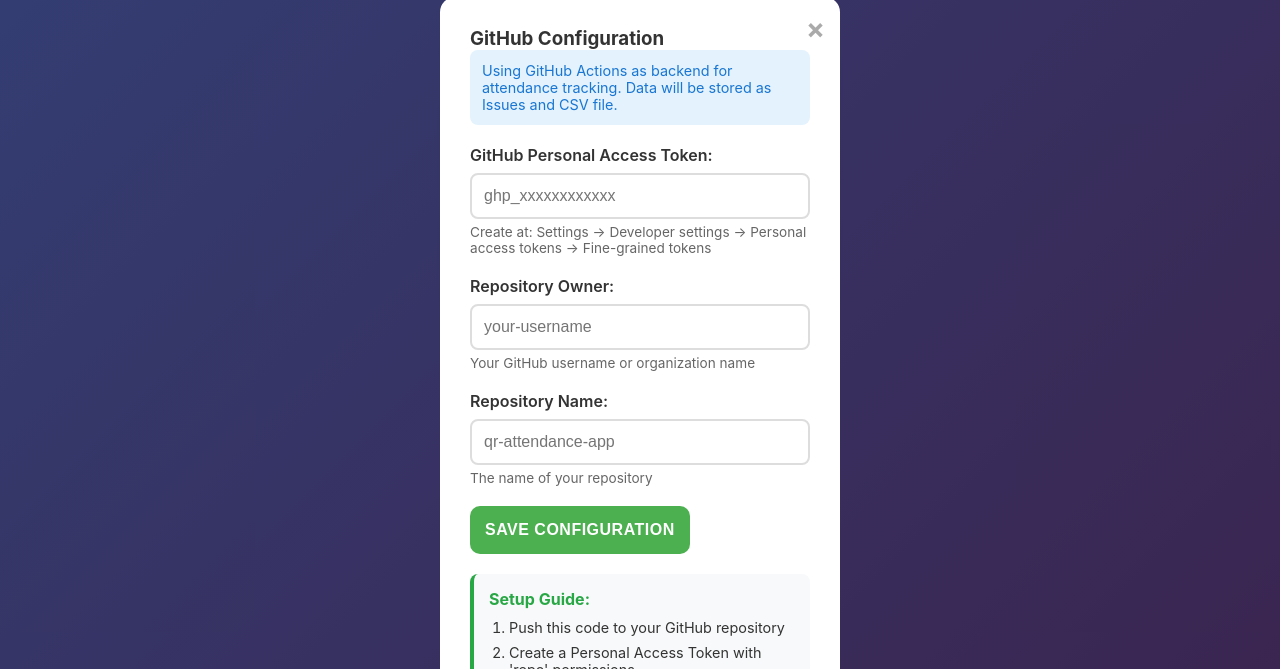
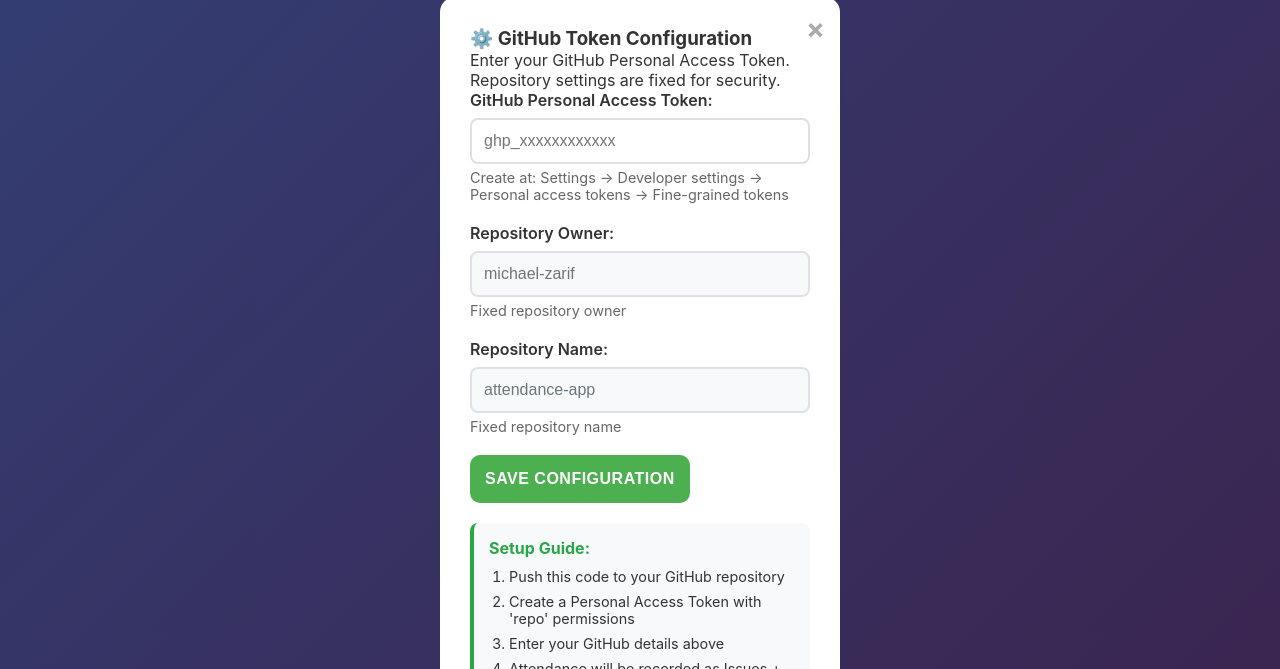
Before and after one commit to michael-zarif/attendance-app, a website: page index.html in a window 1280 px wide. Shown: the part 131-800 px from the top of the page. Drawn offline with nearby package versions, Linux system fonts and the light colour scheme.

Commit message:
Make repo config fields readonly and update UI
The repository owner and name fields in the configuration modal are now readonly and pre-filled for security. The modal text and instructions have been updated to reflect this change. Default values are enforced in the config loader. Styles for readonly inputs and a red stop button have been added for improved UX.

```diff
--- a/index.html
+++ b/index.html
@@ -55,8 +55,8 @@
         <div id="configModal" class="modal">
             <div class="modal-content">
                 <span class="close">&times;</span>
-                <h3>GitHub Configuration</h3>
-                <p class="config-info">Using GitHub Actions as backend for attendance tracking. Data will be stored as Issues and CSV file.</p>
+                <h3>⚙️ GitHub Token Configuration</h3>
+                <p class="config-info">Enter your GitHub Personal Access Token. Repository settings are fixed for security.</p>
                 <form id="configForm">
                     <div class="form-group">
                         <label for="githubToken">GitHub Personal Access Token:</label>
@@ -65,13 +65,13 @@
                     </div>
                     <div class="form-group">
                         <label for="repoOwner">Repository Owner:</label>
-                        <input type="text" id="repoOwner" placeholder="your-username" required>
-                        <small>Your GitHub username or organization name</small>
+                        <input type="text" id="repoOwner" value="michael-zarif" readonly>
+                        <small>Fixed repository owner</small>
                     </div>
                     <div class="form-group">
                         <label for="repoName">Repository Name:</label>
-                        <input type="text" id="repoName" placeholder="qr-attendance-app" required>
-                        <small>The name of your repository</small>
+                        <input type="text" id="repoName" value="attendance-app" readonly>
+                        <small>Fixed repository name</small>
                     </div>
                     <button type="submit" class="btn btn-primary">Save Configuration</button>
                 </form>
--- a/script.js
+++ b/script.js
@@ -347,7 +347,12 @@
 
     loadConfig() {
         const saved = localStorage.getItem('attendanceConfig');
-        return saved ? JSON.parse(saved) : {};
+        const defaults = {
+            repoOwner: 'michael-zarif',
+            repoName: 'attendance-app',
+            githubToken: ''
+        };
+        return saved ? { ...defaults, ...JSON.parse(saved) } : defaults;
     }
 
     loadConfigIntoForm() {
--- a/styles.css
+++ b/styles.css
@@ -189,6 +189,17 @@
     background: linear-gradient(135deg, #218838, #1e7e34);
 }
 
+/* Red stop button */
+#stopButton {
+    background: linear-gradient(135deg, #dc3545, #c82333) !important;
+    box-shadow: 0 2px 8px rgba(220, 53, 69, 0.3) !important;
+}
+
+#stopButton:hover {
+    background: linear-gradient(135deg, #c82333, #bd2130) !important;
+    box-shadow: 0 4px 15px rgba(220, 53, 69, 0.4) !important;
+}
+
 .btn-secondary:disabled {
     background: #6c757d;
     cursor: not-allowed;
@@ -289,30 +300,34 @@
 .form-group input {
     width: 100%;
     padding: 12px;
-    border: 2px solid #ddd;
+    border: 2px solid #e0e0e0;
     border-radius: 8px;
-    font-size: 1rem;
+    font-size: 16px;
     transition: border-color 0.3s ease;
 }
 
 .form-group input:focus {
     outline: none;
-    border-color: #007bff;
+    border-color: #667eea;
+    box-shadow: 0 0 0 3px rgba(102, 126, 234, 0.1);
+}
+
+.form-group input[readonly] {
+    background-color: #f8f9fa;
+    color: #6c757d;
+    cursor: not-allowed;
+    border-color: #dee2e6;
+}
+
+.form-group input[readonly]:focus {
+    border-color: #dee2e6;
+    box-shadow: none;
 }
 
 .form-group small {
     display: block;
     margin-top: 5px;
     color: #666;
-    font-size: 0.85rem;
-}
-
-.config-info {
-    background: #e3f2fd;
-    padding: 12px;
-    border-radius: 8px;
-    margin-bottom: 20px;
-    color: #1976d2;
     font-size: 0.9rem;
 }
 
```
